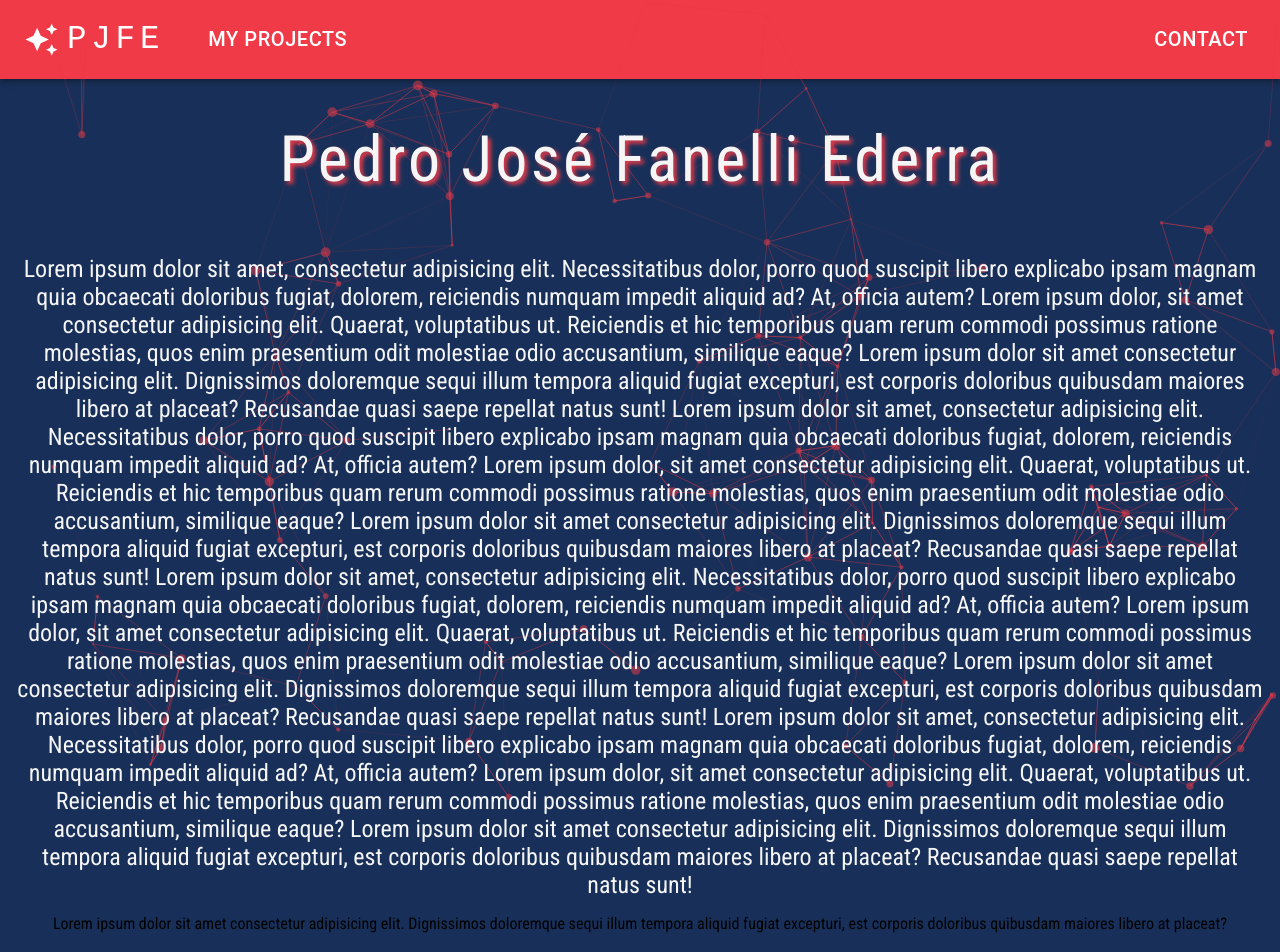
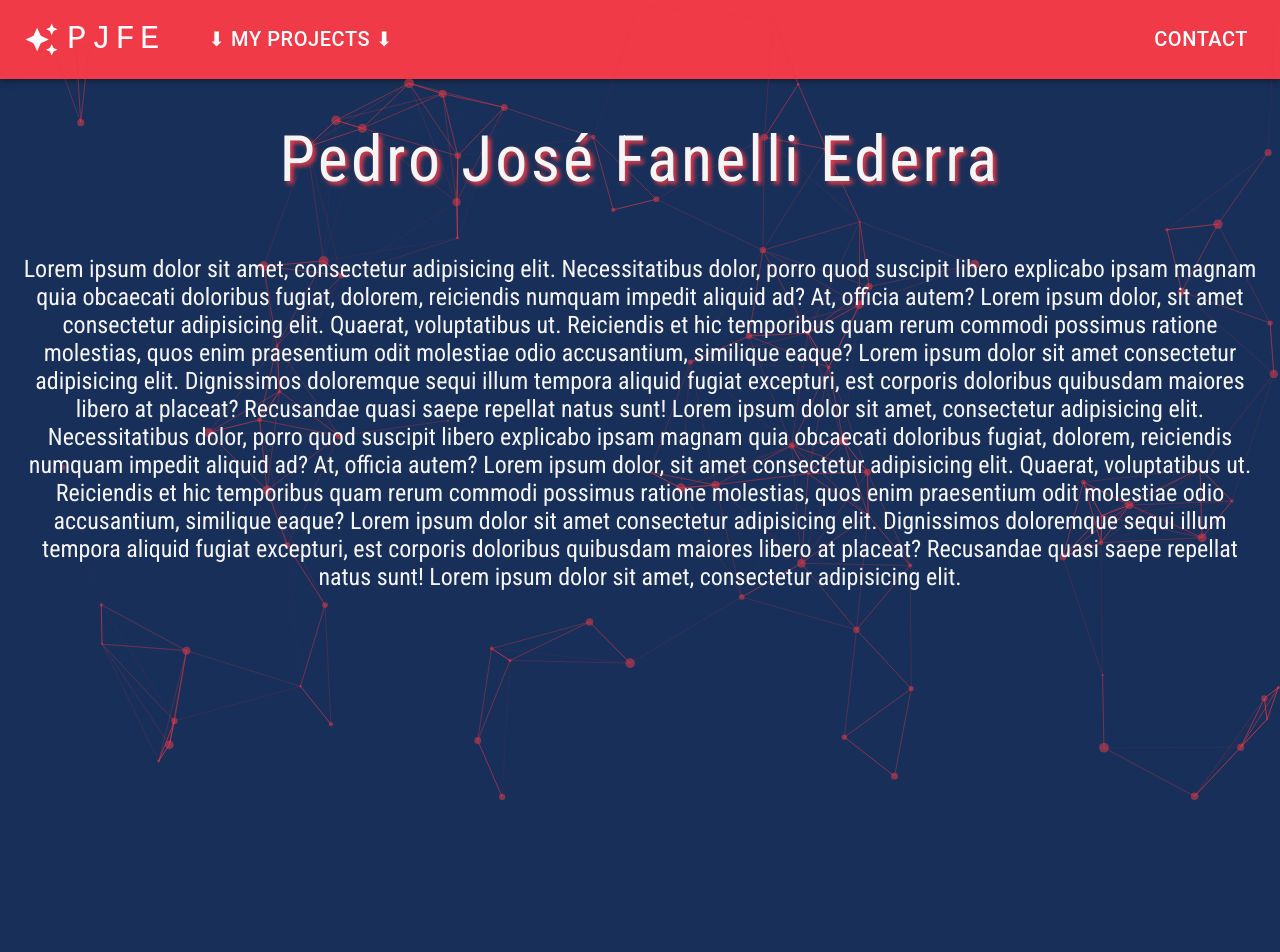
Before and after one commit to pedrofanelli/portfolio, a React (Vite) app: page / in a window 1280 px wide. Shown: the top 952 px of the page. Built offline with nearby package versions, Linux system fonts and the light colour scheme.

Commit message:
navbar done

```diff
--- /dev/null
+++ b/src/components/Navbar.scss
@@ -0,0 +1,21 @@
+#myProjects {
+    position: relative;
+}
+
+#myProjects:after {
+    content: '';
+  position: absolute;
+  width: 100%;
+  transform: scaleX(0);
+  height: 2px;
+  bottom: 0;
+  left: 0;
+  background-color: whitesmoke;
+  transform-origin: bottom right;
+  transition: transform 0.4s ease-out;
+}
+
+#myProjects:hover:after {
+    transform: scaleX(1);
+    transform-origin: bottom left;
+}
--- a/src/components/Navbar.tsx
+++ b/src/components/Navbar.tsx
@@ -11,12 +11,13 @@ import Button from "@mui/material/Button";
 import MenuItem from "@mui/material/MenuItem";
 import Tooltip from "@mui/material/Tooltip";
 import AutoAwesomeIcon from "@mui/icons-material/AutoAwesome";
+import "./Navbar.scss";
 
 function Navbar() {
-  const pages = ["TMDB", "Mobile Factory", "Broken Office"];
+  const pages = ["The Movie Database", "The Mobile Factory", "Broken Office"];
   const [anchorElNav, setAnchorElNav] = useState<null | HTMLElement>(null);
 
-  const [prueba, setPrueba] = useState<null | HTMLElement>(null);
+  const [prjBtn, setPrjBtn] = useState<null | HTMLElement>(null);
 
   const handleOpenNavMenu = (event: MouseEvent<HTMLElement>) => {
     setAnchorElNav(event.currentTarget);
@@ -27,11 +28,11 @@ function Navbar() {
   };
 
   const handleProjBtnOpen = (event: MouseEvent<HTMLElement>) => {
-    setPrueba(event.currentTarget);
+    setPrjBtn(event.currentTarget);
   };
 
   const handleProjBtnClose = () => {
-    setPrueba(null);
+    setPrjBtn(null);
   };
 
   return (
@@ -91,6 +92,7 @@ function Navbar() {
                 display: { xs: "block", md: "none" },
               }}
               disableScrollLock={true}
+              MenuListProps={{sx : {bgcolor:"#525a61", color:"white"}}}
             >
               {pages.map((page) => (
                 <MenuItem key={page} onClick={handleCloseNavMenu}>
@@ -133,8 +135,9 @@ function Navbar() {
           >
             <Tooltip title="Projects">
               <Button
+                id="myProjects"
                 onClick={handleProjBtnOpen}
-                onMouseOver={handleProjBtnOpen}
+                //onMouseOver={handleProjBtnOpen}
                 sx={{
                   my: 2,
                   color: "white",
@@ -142,29 +145,31 @@ function Navbar() {
                   fontSize: "20px",
                 }}
               >
-                My Projects
+               ⬇ My Projects ⬇
               </Button>
             </Tooltip>
             <Menu
               sx={{ mt: "45px" }}
               id="menu-appbar"
-              anchorEl={prueba}
+              anchorEl={prjBtn}
               anchorOrigin={{
                 vertical: "top",
-                horizontal: "right",
+                horizontal: "left",
               }}
               keepMounted
               transformOrigin={{
                 vertical: "top",
-                horizontal: "right",
+                horizontal: "left",
               }}
-              open={Boolean(prueba)}
-              MenuListProps={{onMouseLeave : handleProjBtnClose}}
+              open={Boolean(prjBtn)}
+              onClose={handleProjBtnClose}
+              //MenuListProps={{onMouseLeave : handleProjBtnClose}}
               disableScrollLock={true}
+              MenuListProps={{sx : {bgcolor:"#525a61", color:"white"}}}
             >
-              {pages.map((setting) => (
-                <MenuItem key={setting} onClick={handleProjBtnClose}>
-                  <Typography textAlign="center">{setting}</Typography>
+              {pages.map((page) => (
+                <MenuItem key={page} onClick={handleProjBtnClose} sx={{height:"50px"}}>
+                  <Typography textAlign="center">{page}</Typography>
                 </MenuItem>
               ))}
             </Menu>
--- a/src/components/TopHead.tsx
+++ b/src/components/TopHead.tsx
@@ -37,31 +37,8 @@ const TopHead = () => {
           elit. Dignissimos doloremque sequi illum tempora aliquid fugiat
           excepturi, est corporis doloribus quibusdam maiores libero at placeat?
           Recusandae quasi saepe repellat natus sunt! Lorem ipsum dolor sit
-          amet, consectetur adipisicing elit. Necessitatibus dolor, porro quod
-          suscipit libero explicabo ipsam magnam quia obcaecati doloribus
-          fugiat, dolorem, reiciendis numquam impedit aliquid ad? At, officia
-          autem? Lorem ipsum dolor, sit amet consectetur adipisicing elit.
-          Quaerat, voluptatibus ut. Reiciendis et hic temporibus quam rerum
-          commodi possimus ratione molestias, quos enim praesentium odit
-          molestiae odio accusantium, similique eaque? Lorem ipsum dolor sit
-          amet consectetur adipisicing elit. Dignissimos doloremque sequi illum
-          tempora aliquid fugiat excepturi, est corporis doloribus quibusdam
-          maiores libero at placeat? Recusandae quasi saepe repellat natus sunt!
-          Lorem ipsum dolor sit amet, consectetur adipisicing elit.
-          Necessitatibus dolor, porro quod suscipit libero explicabo ipsam
-          magnam quia obcaecati doloribus fugiat, dolorem, reiciendis numquam
-          impedit aliquid ad? At, officia autem? Lorem ipsum dolor, sit amet
-          consectetur adipisicing elit. Quaerat, voluptatibus ut. Reiciendis et
-          hic temporibus quam rerum commodi possimus ratione molestias, quos
-          enim praesentium odit molestiae odio accusantium, similique eaque?
-          Lorem ipsum dolor sit amet consectetur adipisicing elit. Dignissimos
-          doloremque sequi illum tempora aliquid fugiat excepturi, est corporis
-          doloribus quibusdam maiores libero at placeat? Recusandae quasi saepe
-          repellat natus sunt!
+          amet, consectetur adipisicing elit.
         </div>
-        <div>Lorem ipsum dolor sit amet consectetur adipisicing elit. Dignissimos
-          doloremque sequi illum tempora aliquid fugiat excepturi, est corporis
-          doloribus quibusdam maiores libero at placeat?</div>
       </div>
     </>
   );
```
